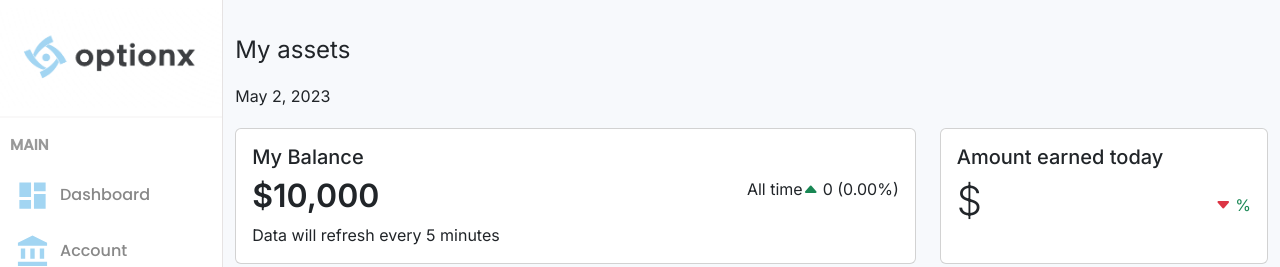
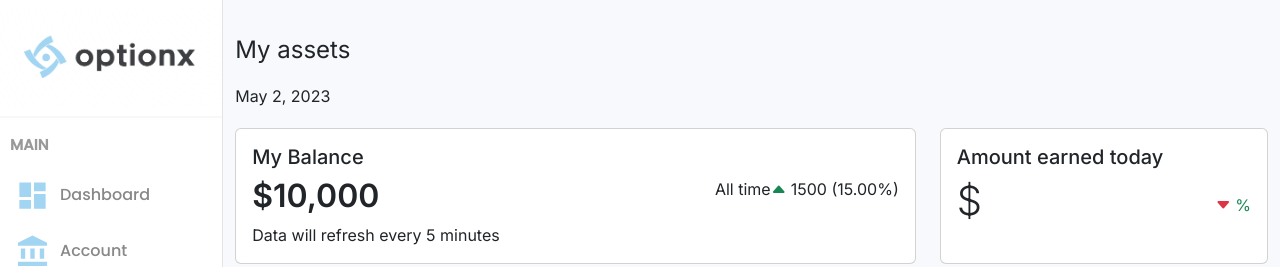
Before and after one commit to alanzhao0711/OptionClient, a React (Create React App) app: page /accounts in a window 1280 px wide. Shown: the top 267 px of the page. Built offline with nearby package versions, Linux system fonts and the light colour scheme; no server answers.

Commit message:
completed

```diff
--- a/src/components/dashboard/ChartComponent.jsx
+++ b/src/components/dashboard/ChartComponent.jsx
@@ -92,7 +92,7 @@ const ChartComponent = (props) => {
                   }).format(balance);
 
                 const currentBalance = point.data.y;
-                const previousBalance = 10000;
+                const previousBalance = 8500;
                 const percentChange =
                   ((currentBalance - previousBalance) / previousBalance) * 100;
                 const percentChangeFormatted = percentChange.toFixed(1);
--- a/src/components/dashboard/Dashboard.jsx
+++ b/src/components/dashboard/Dashboard.jsx
@@ -12,7 +12,7 @@ import { getOptionData } from "../server-data/GetOptionData";
 
 const Dashboard = () => {
   const [balanceForChart, setBalanceForChart] = useState([]);
-  const [currentBalance, setCurrentBalance] = useState(10000);
+  const [currentBalance, setCurrentBalance] = useState(8500);
   const [numTransactions, setNumTransactions] = useState(0);
   const [numActive, setNumActive] = useState(0);
   const [recentActive, setRecentActive] = useState([]);
--- a/src/components/dashboard/Revenue.jsx
+++ b/src/components/dashboard/Revenue.jsx
@@ -2,7 +2,7 @@ import React from "react";
 import "./Revenue.scss";
 
 const Revenue = (props) => {
-  const percent = ((props.balance - 10000) / 100).toFixed(2);
+  const percent = ((props.balance - 8500) / 100).toFixed(2);
   return (
     <div className="revenue">
       <div className="container">
@@ -30,12 +30,12 @@ const Revenue = (props) => {
                     <div className="d-flex justify-content-between">
                       <span>All time</span>
                       <span>
-                        {props.balance >= 10000 ? (
+                        {props.balance >= 8500 ? (
                           <i className="bi bi-caret-up-fill me-1 text-success"></i>
                         ) : (
                           <i className="bi bi-caret-down-fill me-1 text-danger"></i>
                         )}
-                        {props.balance - 10000} ({percent}%)
+                        {props.balance - 8500} ({percent}%)
                       </span>
                     </div>
                   </div>
--- a/src/components/dashboard/Widget.jsx
+++ b/src/components/dashboard/Widget.jsx
@@ -22,18 +22,18 @@ const Widget = (props) => {
             <div className="position-absolute top-0 end-0 m-3">
               <div
                 className={`"${
-                  props.currentBalance >= 10000 ? "text-success" : "text-danger"
+                  props.currentBalance >= 8500 ? "text-success" : "text-danger"
                 } fs-6"`}
               >
                 <i
                   className={`"bi bi-caret-${
-                    props.currentBalance >= 10000
+                    props.currentBalance >= 8500
                       ? "up-fill text-success"
                       : "down-fill text-danger"
                   } me-1"`}
                 ></i>
                 <span>
-                  {(((props.currentBalance - 10000) / 10000) * 100).toFixed(2)}%
+                  {(((props.currentBalance - 8500) / 8500) * 100).toFixed(2)}%
                 </span>
               </div>
             </div>
```
